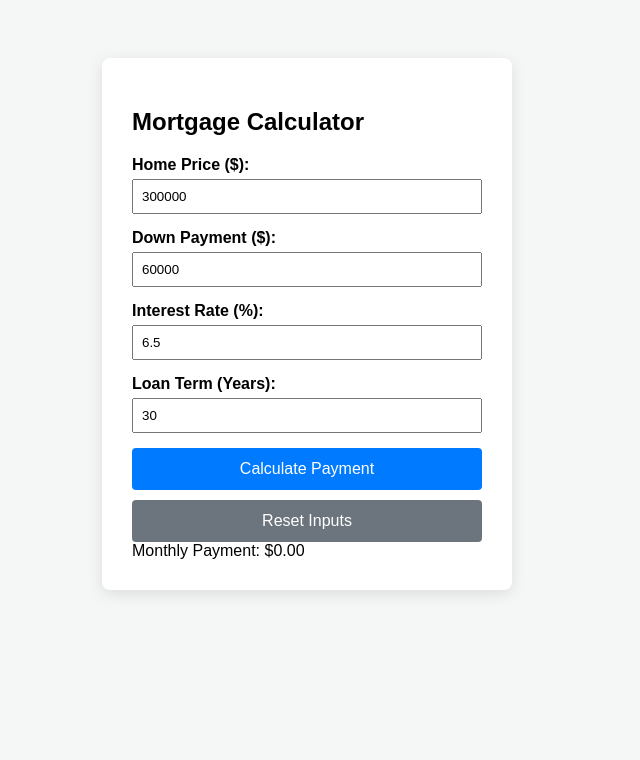
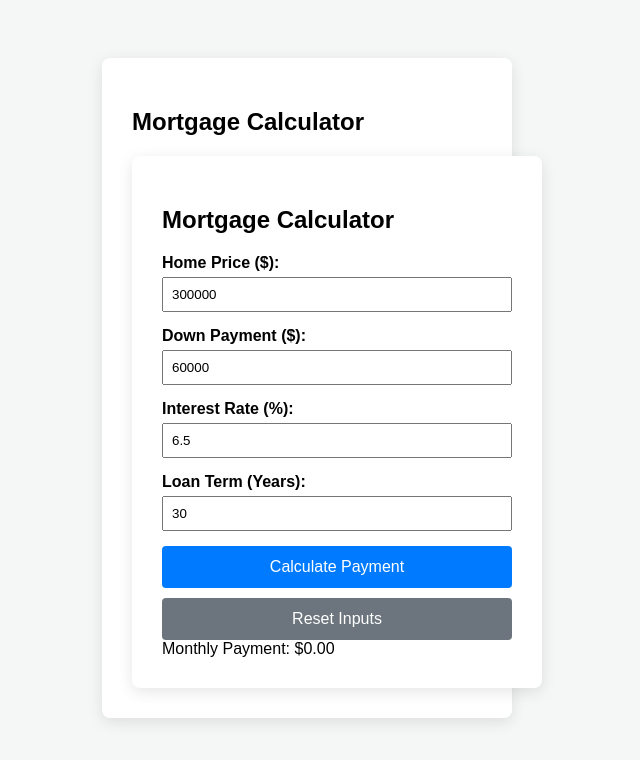
Before and after one commit to gurshabadsinghsethi237-wq/mortgage_calcualator, a plain HTML site: page index.html in a window 1280 px wide. Shown: the whole page, without its empty margins (333-973 px from the left). Drawn offline with Linux system fonts and the light colour scheme.

Commit message:
Update index.html

```diff
--- a/index.html
+++ b/index.html
@@ -5,7 +5,8 @@
     <title>Interactive Mortgage Tool</title>
     <link rel="stylesheet" href="style.css">
 </head>
-<body>
+<body><div class="calculator-card">
+    <h2>Mortgage Calculator</h2>
     <div class="calculator-card">
         <h2>Mortgage Calculator</h2>
         <label>Home Price ($): <input type="number" id="price" value="300000"></label>
```
